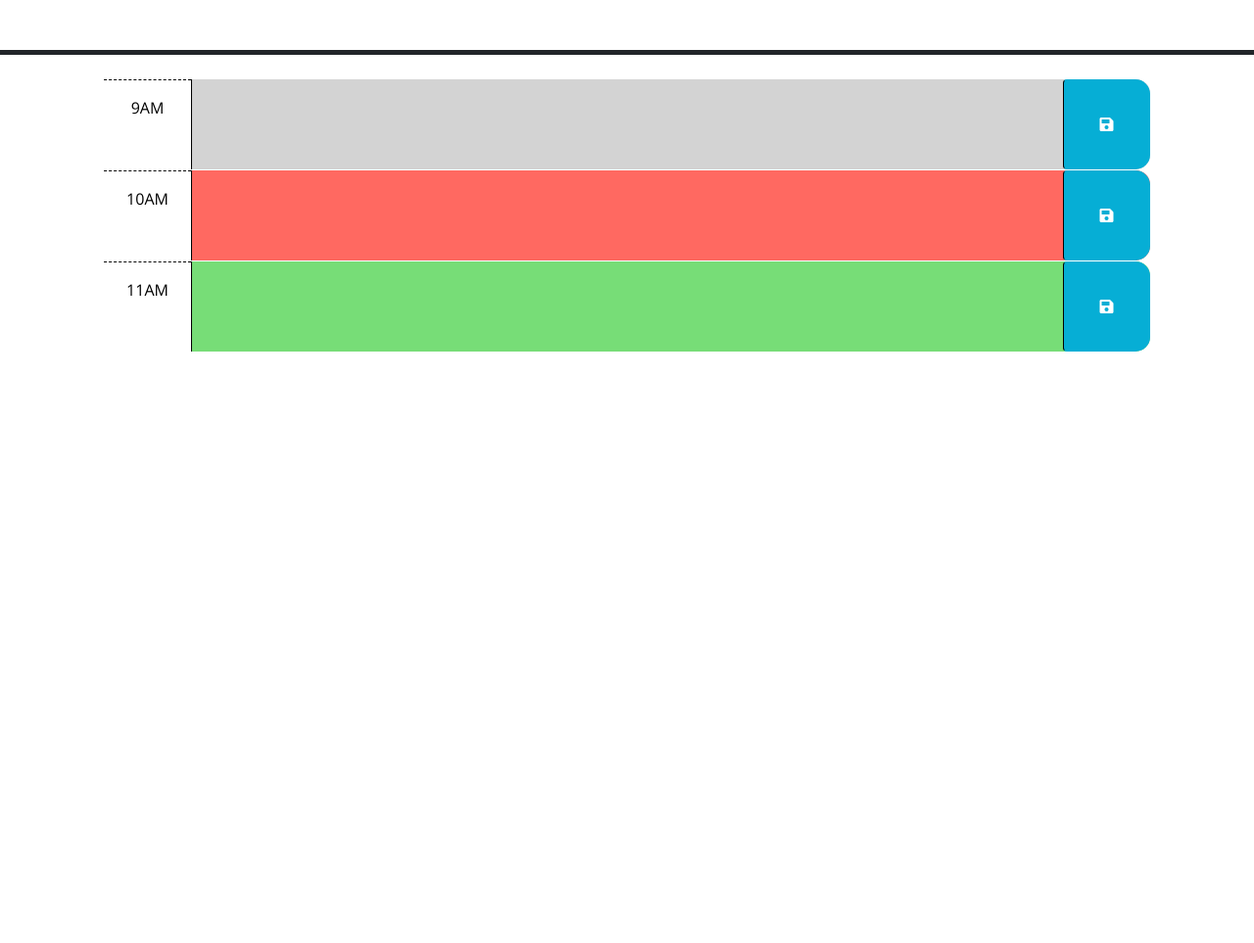
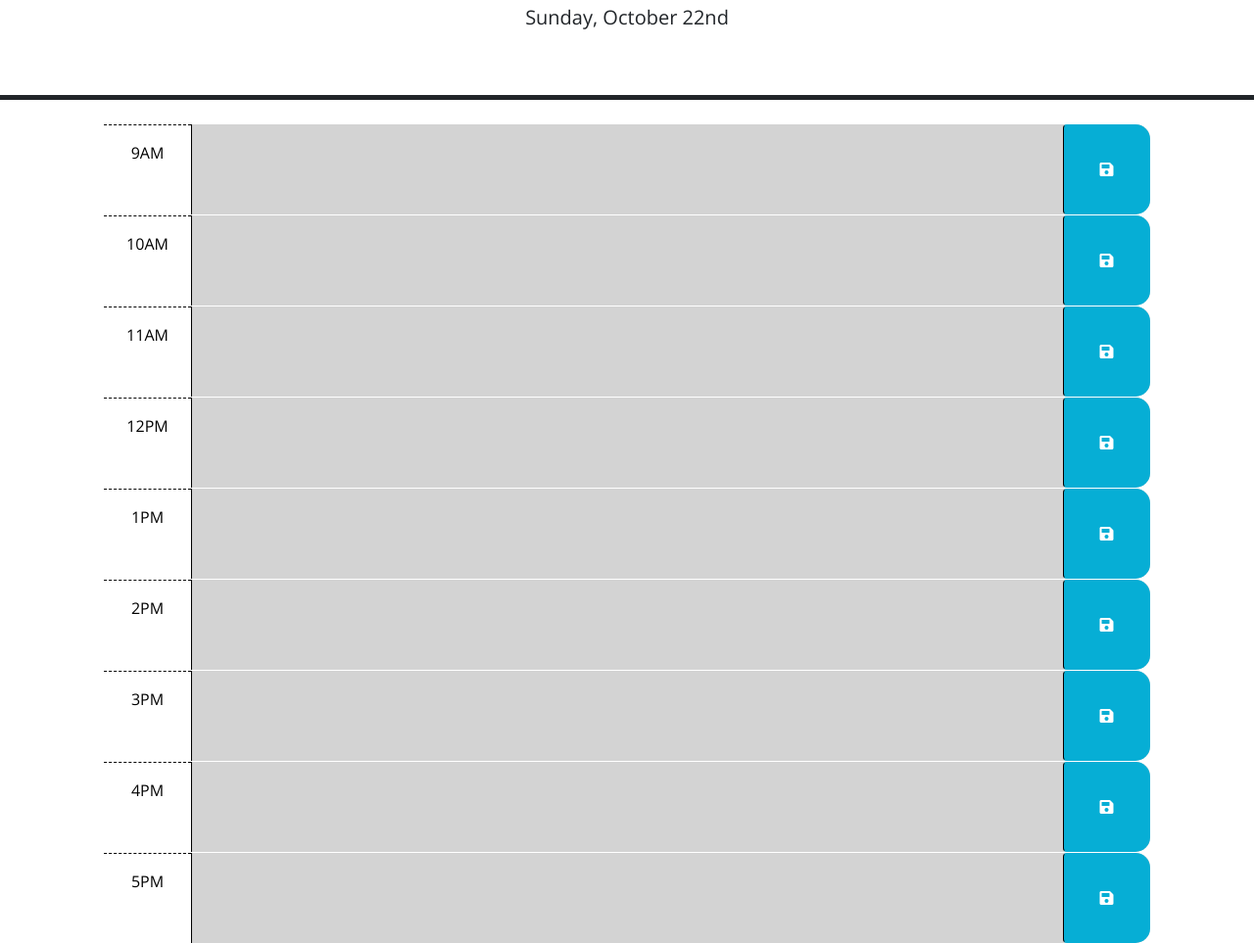
Before and after one commit to mathilde-01/work-day-scheduler, a plain HTML site: page index.html in a window 1280 px wide. Shown: the part 176-1139 px from the top of the page at 98% size. Before the commit the page ends 800 px from the top, so only its background shows below. Drawn offline with nearby package versions, Linux system fonts and the light colour scheme.

Commit message:
added codes and plugin

```diff
--- a/index.html
+++ b/index.html
@@ -1,23 +1,14 @@
 <!DOCTYPE html>
 <html lang="en">
+
 <head>
   <meta charset="UTF-8" />
   <meta name="viewport" content="width=device-width, initial-scale=1.0" />
   <meta http-equiv="X-UA-Compatible" content="ie=edge" />
-    <link
-      rel="stylesheet"
-      href="https://cdn.jsdelivr.net/npm/bootstrap@5.1.3/dist/css/bootstrap.min.css"
-    />
-    <link
-      rel="stylesheet"
-      href="https://use.fontawesome.com/releases/v5.8.1/css/all.css"
-      integrity="sha384-50oBUHEmvpQ+1lW4y57PTFmhCaXp0ML5d60M1M7uH2+nqUivzIebhndOJK28anvf"
-      crossorigin="anonymous"
-    />
-    <link
-      href="https://fonts.googleapis.com/css?family=Open+Sans&display=swap"
-      rel="stylesheet"
-    />
+  <link rel="stylesheet" href="https://cdn.jsdelivr.net/npm/bootstrap@5.1.3/dist/css/bootstrap.min.css" />
+  <link rel="stylesheet" href="https://use.fontawesome.com/releases/v5.8.1/css/all.css"
+    integrity="sha384-50oBUHEmvpQ+1lW4y57PTFmhCaXp0ML5d60M1M7uH2+nqUivzIebhndOJK28anvf" crossorigin="anonymous" />
+  <link href="https://fonts.googleapis.com/css?family=Open+Sans&display=swap" rel="stylesheet" />
   <link rel="stylesheet" href="style.css" />
   <title>Work Day Scheduler</title>
 </head>
@@ -29,18 +20,8 @@
     <p id="currentDay" class="lead"></p>
   </header>
   <div class="container-lg px-5">
-      <!-- Use class for "past", "present", and "future" to apply styles to the
-        time-block divs accordingly. The javascript will need to do this by
-        adding/removing these classes on each div by comparing the hour in the
-        id to the current hour. The html provided below is meant to be an example
-        demonstrating how the css provided can be leveraged to create the
-        desired layout and colors. The html below should be removed or updated
-        in the finished product. Remember to delete this comment once the
-        code is implemented.
-        -->
 
-      <!-- Example of a past time block. The "past" class adds a gray background color. -->
-      <div id="hour-9" class="row time-block past">
+    <div id="hour-9" class="row time-block past present future">
       <div class="col-2 col-md-1 hour text-center py-3">9AM</div>
       <textarea class="col-8 col-md-10 description" rows="3"> </textarea>
       <button class="btn saveBtn col-2 col-md-1" aria-label="save">
@@ -48,8 +29,7 @@
       </button>
     </div>
 
-      <!-- Example of a a present time block. The "present" class adds a red background color. -->
-      <div id="hour-10" class="row time-block present">
+    <div id="hour-10" class="row time-block past present future">
       <div class="col-2 col-md-1 hour text-center py-3">10AM</div>
       <textarea class="col-8 col-md-10 description" rows="3"> </textarea>
       <button class="btn saveBtn col-2 col-md-1" aria-label="save">
@@ -57,8 +37,7 @@
       </button>
     </div>
 
-      <!-- Example of a future time block. The "future" class adds a green background color. -->
-      <div id="hour-11" class="row time-block future">
+    <div id="hour-11" class="row time-block past present future">
       <div class="col-2 col-md-1 hour text-center py-3">11AM</div>
       <textarea class="col-8 col-md-10 description" rows="3"> </textarea>
       <button class="btn saveBtn col-2 col-md-1" aria-label="save">
@@ -66,13 +45,63 @@
       </button>
     </div>
 
+    <div id="hour-12" class="row time-block past present future">
+      <div class="col-2 col-md-1 hour text-center py-3">12PM</div>
+      <textarea class="col-8 col-md-10 description" rows="3"> </textarea>
+      <button class="btn saveBtn col-2 col-md-1" aria-label="save">
+        <i class="fas fa-save" aria-hidden="true"></i>
+      </button>
+    </div>
+    <div id="hour-13" class="row time-block past present future">
+      <div class="col-2 col-md-1 hour text-center py-3">1PM</div>
+      <textarea class="col-8 col-md-10 description" rows="3"> </textarea>
+      <button class="btn saveBtn col-2 col-md-1" aria-label="save">
+        <i class="fas fa-save" aria-hidden="true"></i>
+      </button>
+    </div>
+
+    <div id="hour-14" class="row time-block past present future">
+      <div class="col-2 col-md-1 hour text-center py-3">2PM</div>
+      <textarea class="col-8 col-md-10 description" rows="3"> </textarea>
+      <button class="btn saveBtn col-2 col-md-1" aria-label="save">
+        <i class="fas fa-save" aria-hidden="true"></i>
+      </button>
+    </div>
+
+    <div id="hour-15" class="row time-block past present future">
+      <div class="col-2 col-md-1 hour text-center py-3">3PM</div>
+      <textarea class="col-8 col-md-10 description" rows="3"> </textarea>
+      <button class="btn saveBtn col-2 col-md-1" aria-label="save">
+        <i class="fas fa-save" aria-hidden="true"></i>
+      </button>
+    </div>
+
+    <div id="hour-16" class="row time-block past present future">
+      <div class="col-2 col-md-1 hour text-center py-3">4PM</div>
+      <textarea class="col-8 col-md-10 description" rows="3"> </textarea>
+      <button class="btn saveBtn col-2 col-md-1" aria-label="save">
+        <i class="fas fa-save" aria-hidden="true"></i>
+      </button>
+    </div>
+
+    <div id="hour-17" class="row time-block past present future">
+      <div class="col-2 col-md-1 hour text-center py-3">5PM</div>
+      <textarea class="col-8 col-md-10 description" rows="3"> </textarea>
+      <button class="btn saveBtn col-2 col-md-1" aria-label="save">
+        <i class="fas fa-save" aria-hidden="true"></i>
+      </button>
+    </div>
+
+
+
     <script src="https://code.jquery.com/jquery-3.4.1.min.js"></script>
-    <script
-      src="https://cdn.jsdelivr.net/npm/dayjs@1.11.3/dayjs.min.js"
-      integrity="sha256-iu/zLUB+QgISXBLCW/mcDi/rnf4m4uEDO0wauy76x7U="
-      crossorigin="anonymous"
-    ></script>
+
+    <script src="https://cdn.jsdelivr.net/npm/dayjs@1.11.3/dayjs.min.js"
+      integrity="sha256-iu/zLUB+QgISXBLCW/mcDi/rnf4m4uEDO0wauy76x7U=" crossorigin="anonymous"></script>
+<!-- moment plugin  -->
+    <script src="https://cdnjs.cloudflare.com/ajax/libs/moment.js/2.18.1/moment.min.js"></script>
 
     <script src="script.js"></script>
 </body>
+
 </html>
--- a/script.js
+++ b/script.js
@@ -1,23 +1,56 @@
-// Wrap all code that interacts with the DOM in a call to jQuery to ensure that
-// the code isn't run until the browser has finished rendering all the elements
-// in the html.
-$(function () {
-  // TODO: Add a listener for click events on the save button. This code should
-  // use the id in the containing time-block as a key to save the user input in
-  // local storage. HINT: What does `this` reference in the click listener
-  // function? How can DOM traversal be used to get the "hour-x" id of the
-  // time-block containing the button that was clicked? How might the id be
-  // useful when saving the description in local storage?
-  //
-  // TODO: Add code to apply the past, present, or future class to each time
-  // block by comparing the id to the current hour. HINTS: How can the id
-  // attribute of each time-block be used to conditionally add or remove the
-  // past, present, and future classes? How can Day.js be used to get the
-  // current hour in 24-hour time?
-  //
-  // TODO: Add code to get any user input that was saved in localStorage and set
-  // the values of the corresponding textarea elements. HINT: How can the id
-  // attribute of each time-block be used to do this?
-  //
-  // TODO: Add code to display the current date in the header of the page.
-});
+
+$(document).ready(function () { // code wrap, call to jQuery after HTML, CSS
+  // display current day & time.
+  $("#currentDay").text(moment().format("dddd, MMMM Do"));
+
+  // saveBtn click listener for user input and time stamp
+  $(".saveBtn").on("click", function () {
+      // get input values
+      console.log(this);
+      var text = $(this).siblings(".description").val();
+      var time = $(this).parent().attr("id");
+
+      // save items in local storage
+      localStorage.setItem(time, text);
+  })
+  // load any saved data from LocalStorage for each hour created.
+  $("#hour-9 .description").val(localStorage.getItem("hour-9"));
+  $("#hour-10 .description").val(localStorage.getItem("hour-10"));
+  $("#hour-11 .description").val(localStorage.getItem("hour-11"));
+  $("#hour12 .description").val(localStorage.getItem("hour-12"));
+  $("#hour13 .description").val(localStorage.getItem("hour-13"));
+  $("#hour14 .description").val(localStorage.getItem("hour-14"));
+  $("#hour15 .description").val(localStorage.getItem("hour-15"));
+  $("#hour16 .description").val(localStorage.getItem("hour-16"));
+  $("#hour17 .description").val(localStorage.getItem("hour-17"));
+
+
+  function hourTracker() {
+      //get current number of hours.
+      var currentHour = moment().hour();
+
+      // loop over time blocks
+      $(".time-block").each(function () {
+          var blockHour = parseInt($(this).attr("id").split("hour-")[1]);
+          console.log(blockHour, currentHour)
+
+          // apply the past, present, or future class
+          if (blockHour < currentHour) {
+              $(this).addClass("past");
+              $(this).removeClass("future");
+              $(this).removeClass("present");
+          }
+          else if (blockHour === currentHour) {
+              $(this).removeClass("past");
+              $(this).addClass("present");
+              $(this).removeClass("future");
+          }
+          else {
+              $(this).removeClass("present");
+              $(this).removeClass("past");
+              $(this).addClass("future");
+          }
+      })
+  }
+  hourTracker();
+})
```
Also changed, not shown: 2 other files. Lines whose indentation alone changed are shown as unchanged.
